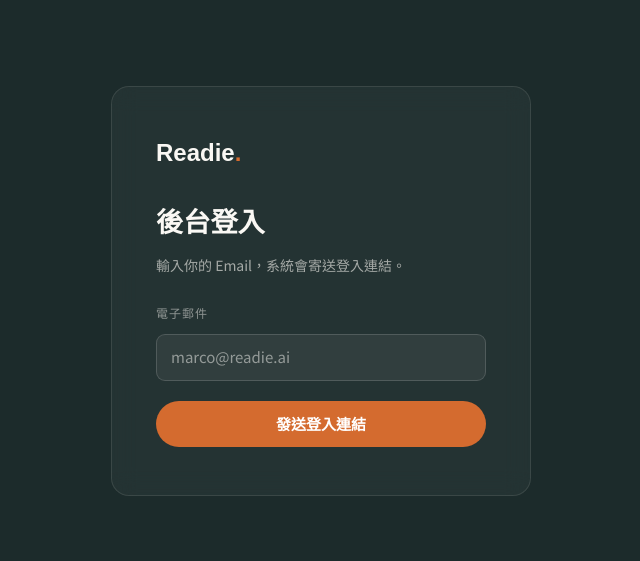
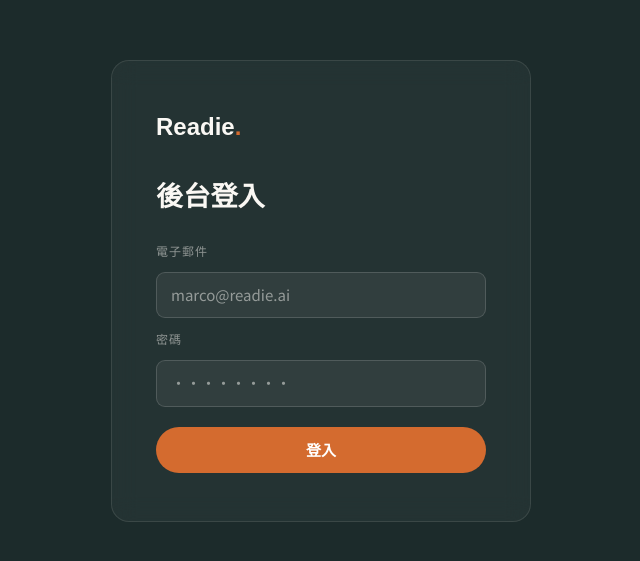
Before and after one commit to flomiocean-hub/readie-website, a Next.js app: page /admin/login in a window 1280 px wide. Shown: the part 109-670 px from the top of the page, without its empty margins (319-959 px from the left). Built offline with nearby package versions, Linux system fonts and the light colour scheme.

Commit message:
feat: switch admin login to email/password auth

```diff
--- a/app/admin/login/page.tsx
+++ b/app/admin/login/page.tsx
@@ -1,13 +1,15 @@
 'use client'
 
 import { useState } from 'react'
+import { useRouter } from 'next/navigation'
 import { createClient } from '@/lib/supabase/client'
 
 export default function LoginPage() {
   const [email, setEmail] = useState('')
-  const [sent, setSent] = useState(false)
+  const [password, setPassword] = useState('')
   const [loading, setLoading] = useState(false)
   const [error, setError] = useState('')
+  const router = useRouter()
 
   async function handleSubmit(e: React.FormEvent) {
     e.preventDefault()
@@ -15,32 +17,17 @@
     setError('')
 
     const supabase = createClient()
-    const { error } = await supabase.auth.signInWithOtp({
-      email,
-      options: { emailRedirectTo: `${window.location.origin}/admin/auth/callback` },
-    })
+    const { error } = await supabase.auth.signInWithPassword({ email, password })
 
-    if (error) { setError(error.message); setLoading(false); return }
-    setSent(true)
-    setLoading(false)
+    if (error) { setError('Email 或密碼錯誤'); setLoading(false); return }
+    router.push('/admin/documents')
   }
 
   return (
     <div style={s.page}>
       <div style={s.card}>
         <div style={s.logo}>Readie<span style={s.dot}>.</span></div>
-
-        {sent ? (
-          <div style={s.sentBox}>
-            <div style={s.sentIcon}>✉️</div>
-            <p style={s.sentTitle}>連結已寄出</p>
-            <p style={s.sentEmail}>{email}</p>
-            <p style={s.sentHint}>點擊信中的連結即可登入，10 分鐘內有效。</p>
-          </div>
-        ) : (
-          <>
         <h1 style={s.title}>後台登入</h1>
-            <p style={s.sub}>輸入你的 Email，系統會寄送登入連結。</p>
         <form onSubmit={handleSubmit} style={s.form}>
           <label style={s.label}>電子郵件</label>
           <input
@@ -48,14 +35,21 @@
             onChange={e => setEmail(e.target.value)}
             placeholder="marco@readie.ai"
             required style={s.input}
+            autoComplete="email"
+          />
+          <label style={s.label}>密碼</label>
+          <input
+            type="password" value={password}
+            onChange={e => setPassword(e.target.value)}
+            placeholder="••••••••"
+            required style={s.input}
+            autoComplete="current-password"
           />
           {error && <p style={s.error}>{error}</p>}
           <button type="submit" disabled={loading} style={s.btn}>
-                {loading ? '寄送中…' : '發送登入連結'}
+            {loading ? '登入中…' : '登入'}
           </button>
         </form>
-          </>
-        )}
       </div>
     </div>
   )
@@ -85,9 +79,8 @@
   title: {
     fontFamily: 'var(--font-serif), serif',
     fontWeight: 900, fontSize: '1.7rem',
-    color: '#FAF8F4', margin: '0 0 10px',
+    color: '#FAF8F4', margin: '0 0 24px',
   },
-  sub: { fontSize: 14, color: 'rgba(250,248,244,.6)', margin: '0 0 28px', lineHeight: 1.6 },
   form: { display: 'flex', flexDirection: 'column', gap: 12 },
   label: { fontSize: 12, fontWeight: 500, letterSpacing: '.08em', textTransform: 'uppercase', color: 'rgba(250,248,244,.5)' },
   input: {
@@ -105,9 +98,4 @@
     transition: '.2s',
   },
   error: { color: '#f87171', fontSize: 13, margin: 0 },
-  sentBox: { textAlign: 'center', padding: '8px 0' },
-  sentIcon: { fontSize: 42, marginBottom: 16 },
-  sentTitle: { fontFamily: 'var(--font-serif), serif', fontWeight: 700, fontSize: '1.2rem', color: '#FAF8F4', margin: '0 0 6px' },
-  sentEmail: { fontSize: 14, fontWeight: 500, color: '#D46B2F', margin: '0 0 16px' },
-  sentHint: { fontSize: 13, color: 'rgba(250,248,244,.5)', margin: 0, lineHeight: 1.6 },
 }
```
Lines whose indentation alone changed are shown as unchanged.
